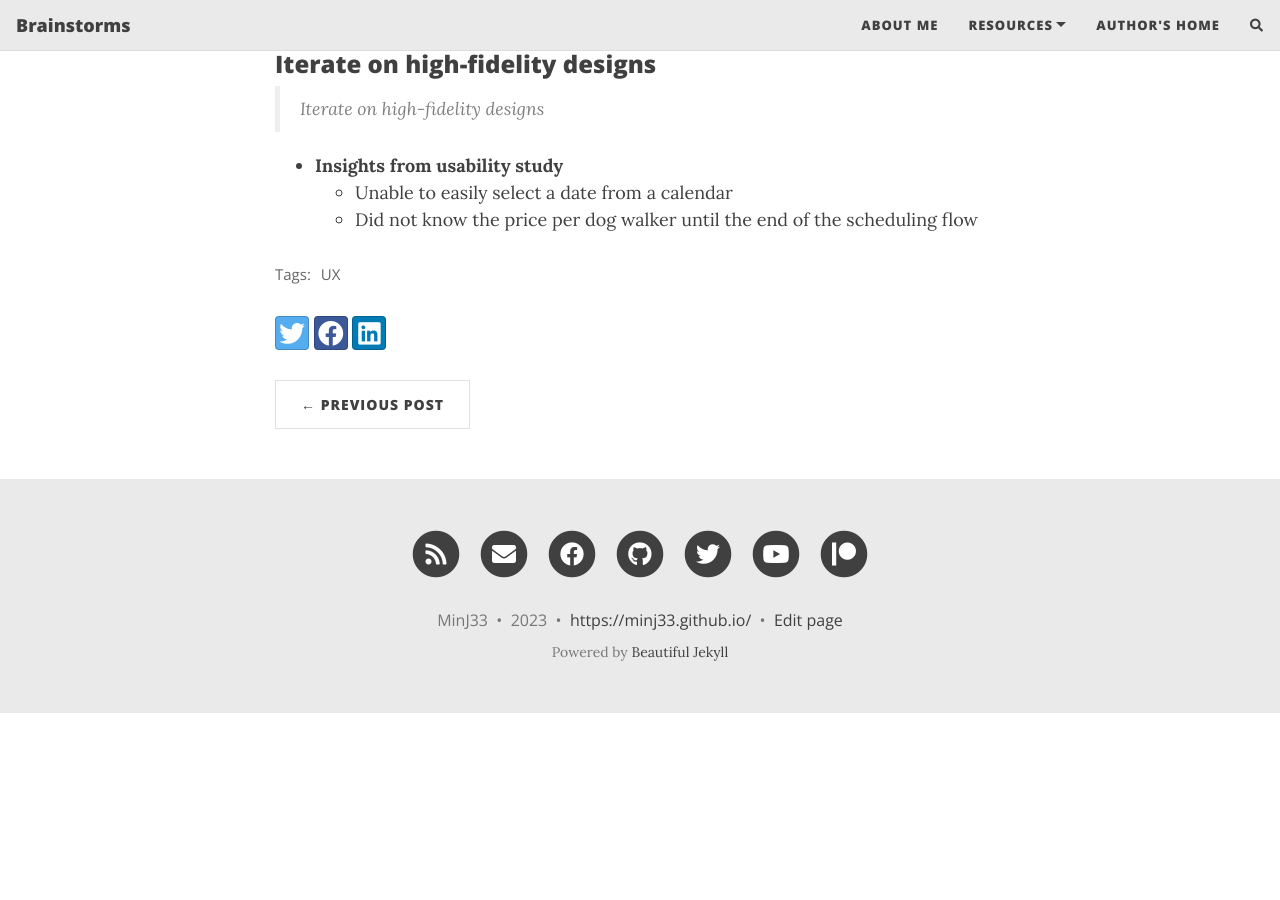
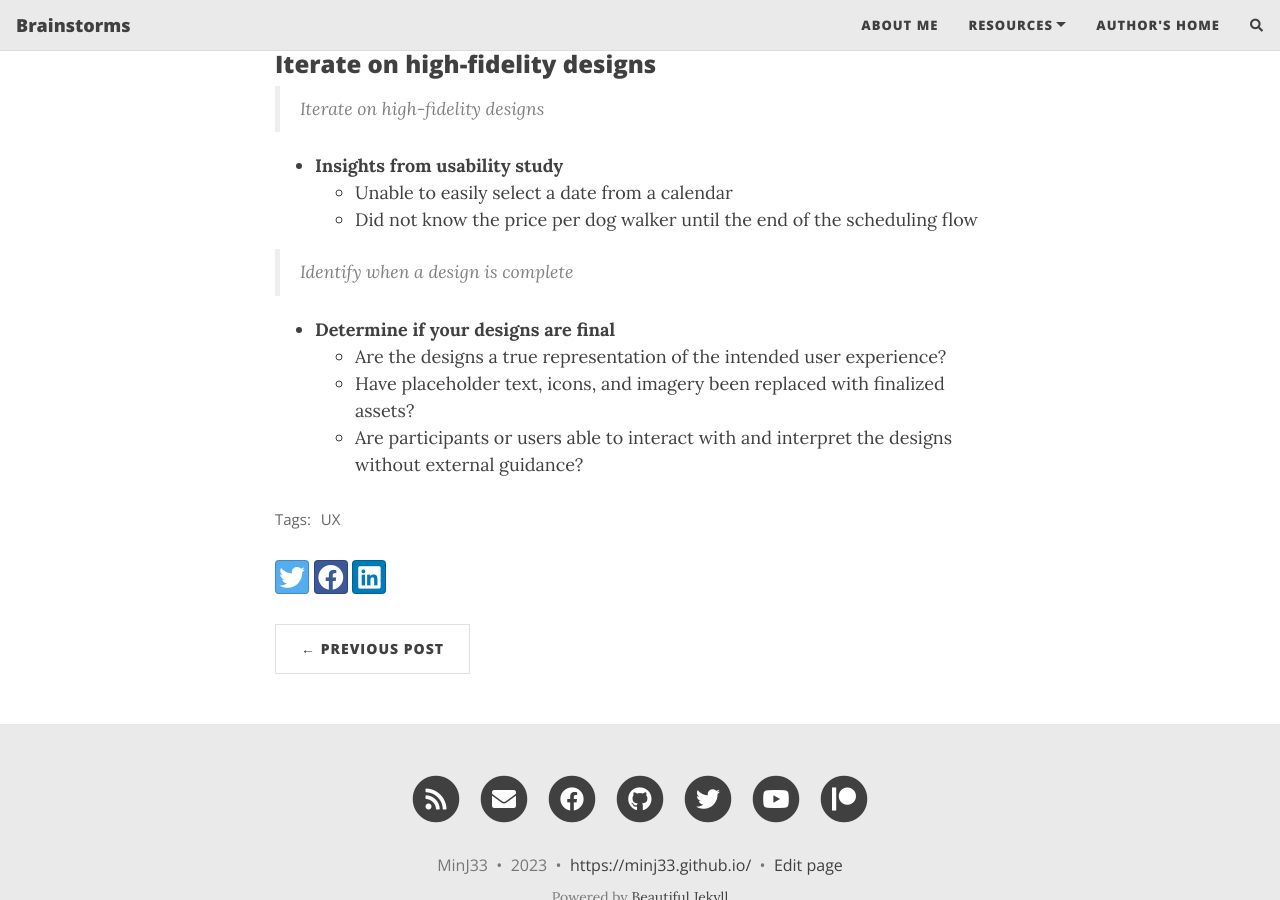
Before and after one commit to MinJ33/MinJ33.github.io, a Jekyll site: the page built from _posts/2023-06-26-UX-Module5-6.md, in a window 1280 px wide and 900 px high, scrolled down 1479 px. Built offline with Jekyll 4.4.1, drawn with Linux system fonts in a browser that asks for light colours; nearby versions of some CDN libraries; comment, search, counter and statistics services are not loaded; before the commit the page ends 2192 px from its top, so only the background shows below that.

Commit message:
Identify when a design is complete

```diff
--- a/_posts/2023-06-26-UX-Module5-6.md
+++ b/_posts/2023-06-26-UX-Module5-6.md
@@ -45,3 +45,10 @@ tags: [UX]
 - **Insights from usability study**
 	- Unable to easily select a date from a calendar
   - Did not know the price per dog walker until the end of the scheduling flow
+
+> Identify when a design is complete
+
+- **Determine if your designs are final**
+	- Are the designs a true representation of the intended user experience?
+    - Have placeholder text, icons, and imagery been replaced with finalized assets?
+    - Are participants or users able to interact with and interpret the designs without external guidance?
```
